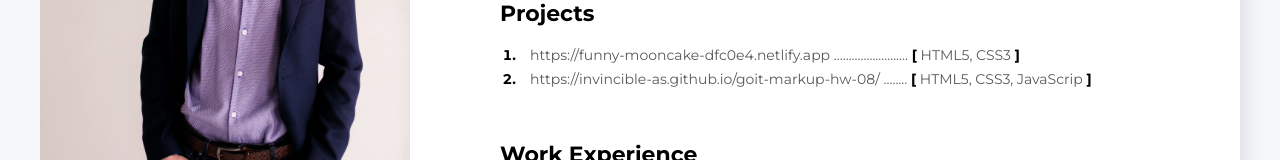
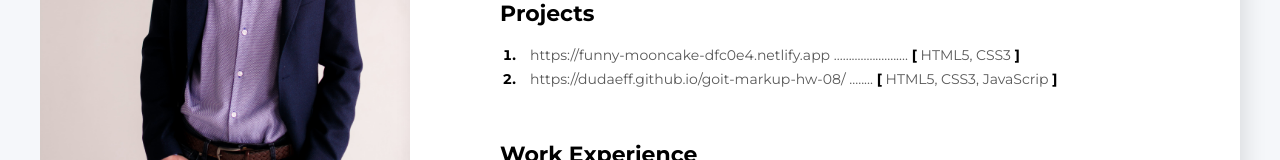
Before and after one commit to Invincible-as/Rezume, a plain HTML site: page index.html in a window 1280 px wide. Shown: the part 344-504 px from the top of the page. Drawn offline with Linux system fonts and the light colour scheme.

Commit message:
change pages

```diff
--- a/index.html
+++ b/index.html
@@ -52,7 +52,7 @@
 
                     <li class="projects-item">
                         <span class="project"><a href="https://cryptohub.goit.global/"
-                                class="project-link">https://invincible-as.github.io/goit-markup-hw-08/</a>
+                                class="project-link">https://dudaeff.github.io/goit-markup-hw-08/</a>
                             ........
                             <span class="project-bracket">[</span> HTML5, CSS3, JavaScrip <span
                                 class="project-bracket">]</span>
```
